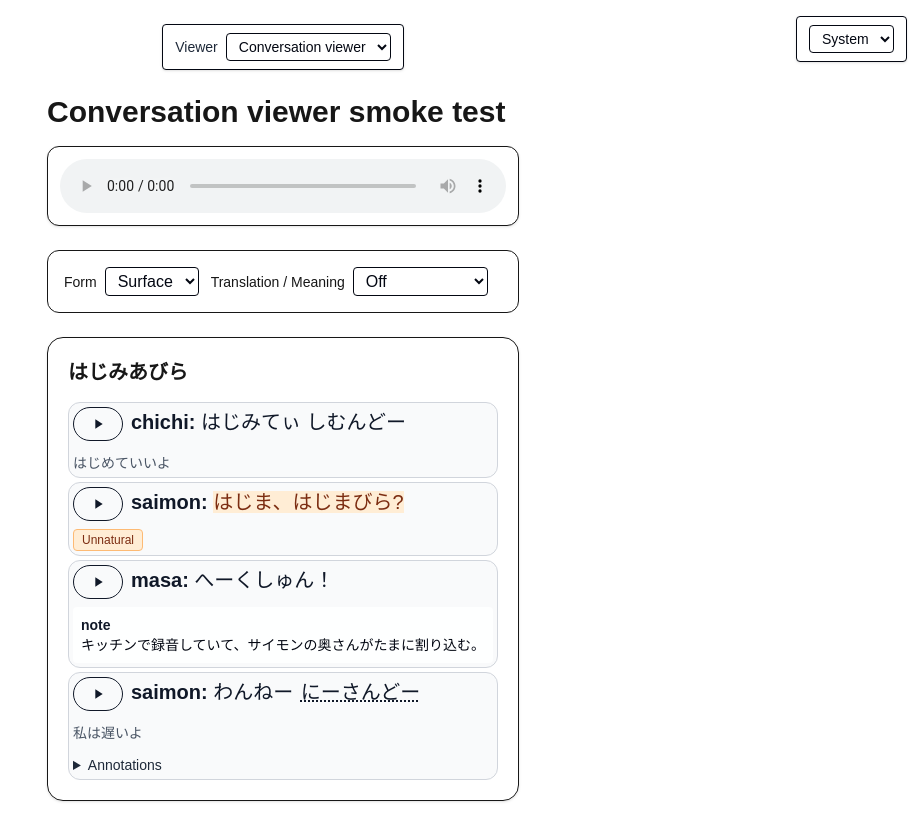
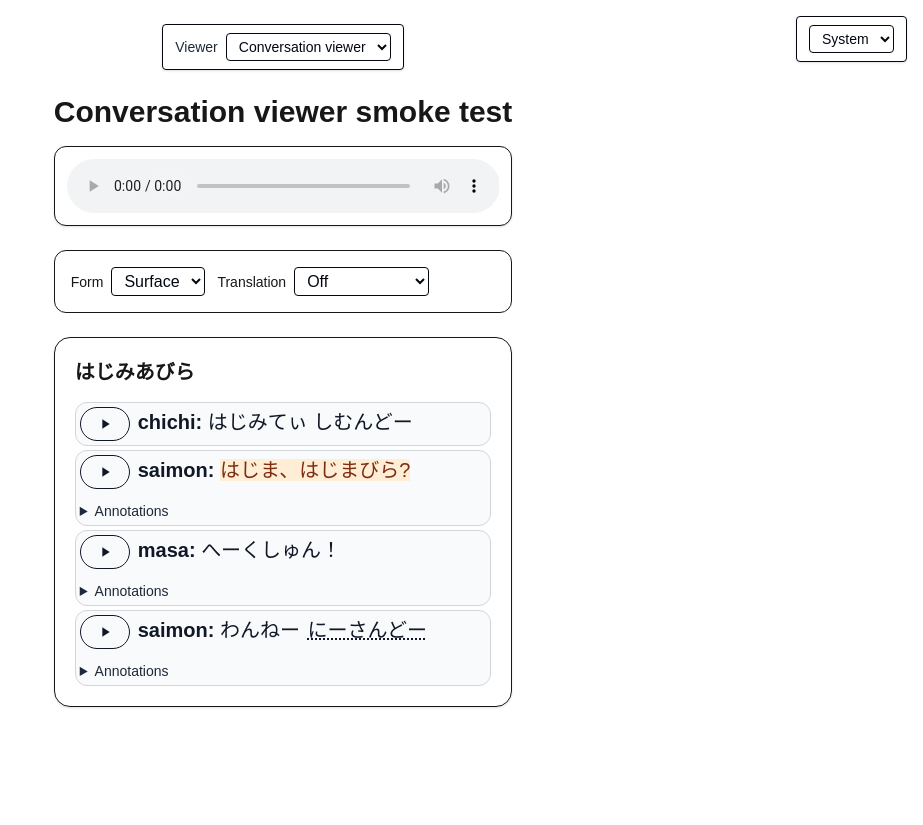
Before and after one commit to hissanova/language-creator-tool, a Next.js app: page /contents/lessons/sample in a window 1280 px wide. Shown: the whole page, without its empty margins (357-1280 px from the left). After the commit the page ends 800 px from the top, so only its background shows below. Built offline with nearby package versions, Linux system fonts and the light colour scheme.

Commit message:
Improving translation toggle button

```diff
--- a/app/components/ScriptLine.tsx
+++ b/app/components/ScriptLine.tsx
@@ -27,7 +27,6 @@ import {
   refText,
   refsToResources,
   selectionTags,
-  shouldShowMapping,
   type LineRef,
   type SelectorAnnotation,
 } from "./script-line/coreQueries";
@@ -46,6 +45,10 @@ type Props = {
   canPlay?: boolean;
   onPlay?: (interval: TimeSpan) => void;
 };
+
+function isNoteRef(refValue: LineRef) {
+  return refValue.body.type === "note";
+}
 
 function tagDisplayStyle(tag: string, style: ViewerStyle) {
   return style.tags?.[tag];
@@ -191,9 +194,8 @@ function LearnerAnnotationView({
   translationLanguageId: string;
 }) {
   const tags = annotationTags(annotation);
-  const mappings = annotation.mappings.filter((mapping) => shouldShowMapping(mapping, translationLanguageId));
-  const selectionMappings = annotation.selection?.selectionMappings
-    ?.filter((mapping) => shouldShowMapping(mapping, translationLanguageId)) ?? [];
+  const mappings = annotation.mappings;
+  const selectionMappings = annotation.selection?.selectionMappings ?? [];
 
   if (!tags.length && !mappings.length && !selectionMappings.length && !annotation.refs.length) return null;
 
@@ -283,12 +285,10 @@ function SelectionSummary({
   selection,
   textLine,
   style,
-  translationLanguageId,
 }: {
   selection: Selection;
   textLine: TextLine;
   style: ViewerStyle;
-  translationLanguageId: string;
 }) {
   const selectorTexts = selection.selectorIds
     .map((selectorId) => {
@@ -298,7 +298,7 @@ function SelectionSummary({
     })
     .filter(Boolean);
   const tags = selectionTags(selection);
-  const mappings = selection.selectionMappings?.filter((mapping) => shouldShowMapping(mapping, translationLanguageId)) ?? [];
+  const mappings = selection.selectionMappings ?? [];
 
   if (!selectorTexts.length && !tags.length && !mappings.length) return null;
 
@@ -362,6 +362,7 @@ export function ScriptLine({
   const resourceRefs = collectResourceRefs(textNode.textLineRefs);
   const nodeResources = refsToResources(resourceRefs, resources);
   const isDeveloperMode = annotationMode === "developer";
+  const noteRefs = textNode.textLineRefs?.filter(isNoteRef) ?? [];
 
   return (
     <div className={speakerStyle.container}>
@@ -424,16 +425,8 @@ export function ScriptLine({
         </p>
       ))}
 
-      {!isDeveloperMode && textNodeTags.length ? (
-        <div className="mt-2 flex flex-wrap gap-1">
-          {textNodeTags.map((tag) => (
-            <TagChip key={tag} tag={tag} style={style} />
-          ))}
-        </div>
-      ) : null}
-
       {!isDeveloperMode && textNode.textLineRefs?.map((refValue) => (
-        refValue.body.type === "tag" ? null : (
+        refValue.body.type === "tag" || refValue.body.type === "note" ? null : (
           <RefView
             key={refValue.id}
             refValue={refValue}
@@ -447,23 +440,36 @@ export function ScriptLine({
         <DeveloperAnnotationPanel
           textLine={textNode}
           annotations={annotations}
-          translations={translations}
           textNodeTags={textNodeTags}
           nodeResources={nodeResources}
           translationLanguageId={translationLanguageId}
           style={style}
         />
-      ) : annotations.length || textNode.selections?.length ? (
+      ) : annotations.length || textNode.selections?.length || noteRefs.length || textNodeTags.length ? (
         <details className="mt-3 text-sm">
           <summary className="cursor-pointer text-gray-800">Annotations</summary>
           <div className="mt-2 space-y-2">
+            {textNodeTags.length ? (
+              <div className="flex flex-wrap gap-1">
+                {textNodeTags.map((tag) => (
+                  <TagChip key={tag} tag={tag} style={style} />
+                ))}
+              </div>
+            ) : null}
+            {noteRefs.map((refValue) => (
+              <RefView
+                key={refValue.id}
+                refValue={refValue}
+                translationLanguageId={translationLanguageId}
+                style={style}
+              />
+            ))}
             {textNode.selections?.map((selection) => (
               <SelectionSummary
                 key={selection.id}
                 selection={selection}
                 textLine={textNode}
                 style={style}
-                translationLanguageId={translationLanguageId}
               />
             ))}
             {annotations.map((annotation) => (
--- a/app/components/ViewerShell.tsx
+++ b/app/components/ViewerShell.tsx
@@ -202,6 +202,7 @@ export function ViewerShell({
 
   const media = document.resources?.find((resource) => resource.type === "media");
   const mediaSrc = media ? normalizeMediaSrc(media.src) : undefined;
+  const isDeveloperMode = annotationMode === "developer";
 
   const playSpan = (span: TimeSpan) => {
     if (!mediaRef.current) return;
@@ -333,6 +334,7 @@ export function ViewerShell({
         </div>
       )}
 
+      {!isDeveloperMode && (
         <div className={style.layout.controls}>
           <label className="flex items-center gap-2">
             <span className="text-sm font-medium">Form</span>
@@ -350,7 +352,7 @@ export function ViewerShell({
           </label>
 
           <label className="flex items-center gap-2">
-          <span className="text-sm font-medium">Translation / Meaning</span>
+            <span className="text-sm font-medium">Translation</span>
             <select
               className="rounded border bg-white px-2 py-1 text-gray-950"
               value={translationLanguageId}
@@ -364,6 +366,7 @@ export function ViewerShell({
             </select>
           </label>
         </div>
+      )}
 
       <div className="space-y-8">
         {document.sections.map((section) => renderSection(section))}
--- a/app/components/script-line/DeveloperAnnotationPanel.tsx
+++ b/app/components/script-line/DeveloperAnnotationPanel.tsx
@@ -8,7 +8,6 @@ import {
   isTagRef,
   mappingText,
   refText,
-  shouldShowMapping,
   type LineRef,
   type SelectorAnnotation,
 } from "./coreQueries";
@@ -16,7 +15,6 @@ import {
 type Props = {
   textLine: TextLine;
   annotations: SelectorAnnotation[];
-  translations: TextMappingPayload[];
   textNodeTags: string[];
   nodeResources: Resource[];
   translationLanguageId: string;
@@ -266,11 +264,9 @@ function SelectionDeveloperView({
       {selection.selectionMappings?.length ? (
         <div className="mb-2 space-y-2">
           <div className="text-xs font-semibold uppercase text-gray-700">Whole-selection mappings</div>
-          {selection.selectionMappings
-            .filter((mapping) => shouldShowMapping(mapping, translationLanguageId))
-            .map((mapping) => (
-              <MappingDetailView key={mapping.id} mapping={mapping} />
-            ))}
+          {selection.selectionMappings.map((mapping) => (
+            <MappingDetailView key={mapping.id} mapping={mapping} />
+          ))}
         </div>
       ) : null}
 
@@ -325,18 +321,13 @@ function SelectionDeveloperView({
 
 function ResourceView({
   resource,
-  translationLanguageId,
   style,
 }: {
   resource: Resource;
-  translationLanguageId: string;
   style: ViewerStyle;
 }) {
   if (resource.type === "image") {
-    const caption =
-      translationLanguageId === "none"
-        ? undefined
-        : resource.caption?.[translationLanguageId]?.text;
+    const caption = Object.values(resource.caption ?? {})[0]?.text;
 
     return (
       <figure className={style.resource.figure}>
@@ -368,16 +359,13 @@ function ResourceView({
 export function DeveloperAnnotationPanel({
   textLine,
   annotations,
-  translations,
   textNodeTags,
   nodeResources,
   translationLanguageId,
   style,
 }: Props) {
   const nonTagLineRefs = textLine.textLineRefs?.filter((ref) => !isTagRef(ref)) ?? [];
-  const nonTranslationLineMappings =
-    textLine.textLineMappings?.filter((mapping) => mapping.mappingType !== "translation") ?? [];
-  const wholeLineMappings = [...translations, ...nonTranslationLineMappings];
+  const wholeLineMappings = textLine.textLineMappings ?? [];
   const selectorRefCount =
     textLine.selectedTextRefs?.reduce((count, bundle) => count + bundle.attachments.length, 0) ?? 0;
   const selectedSelectorIds = new Set(textLine.selections?.flatMap((selection) => selection.selectorIds) ?? []);
@@ -508,7 +496,6 @@ export function DeveloperAnnotationPanel({
               <ResourceView
                 key={resource.id}
                 resource={resource}
-                translationLanguageId={translationLanguageId}
                 style={style}
               />
             ))}
--- a/app/components/script-line/coreQueries.ts
+++ b/app/components/script-line/coreQueries.ts
@@ -138,6 +138,8 @@ export function getDisplayMapping(textLine: TextLine, formId: string): TextMappi
 }
 
 export function getTranslations(textLine: TextLine, languageId: string) {
+  if (!languageId || languageId === "none") return [];
+
   return textLine.textLineMappings?.filter(
     (mapping) => mapping.mappingType === "translation" && shouldShowMapping(mapping, languageId)
   ) ?? [];
--- a/samples/core-json/viewer-conversation-smoke.ts
+++ b/samples/core-json/viewer-conversation-smoke.ts
@@ -30,7 +30,6 @@ export const viewerConversationSmoke = {
     ],
     forms: [
       { id: "surface", label: "Surface" },
-      { id: "gloss", label: "Gloss" },
     ],
     speakers: [
       { id: "chichi", name: "chichi" },
```
Also changed, not shown: 1 other file (tests, documents, lock files or other folders). Lines whose indentation alone changed are shown as unchanged.
